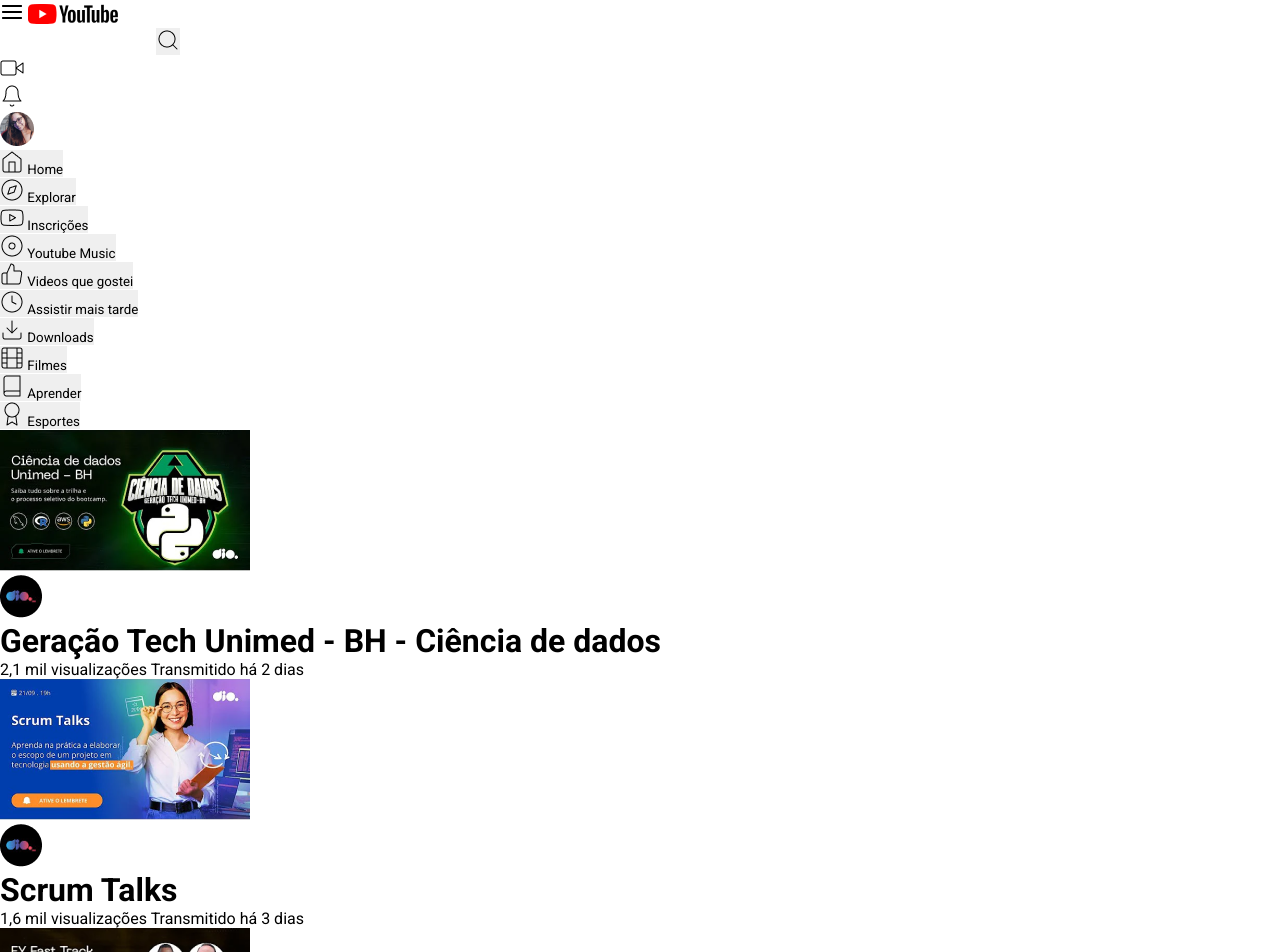
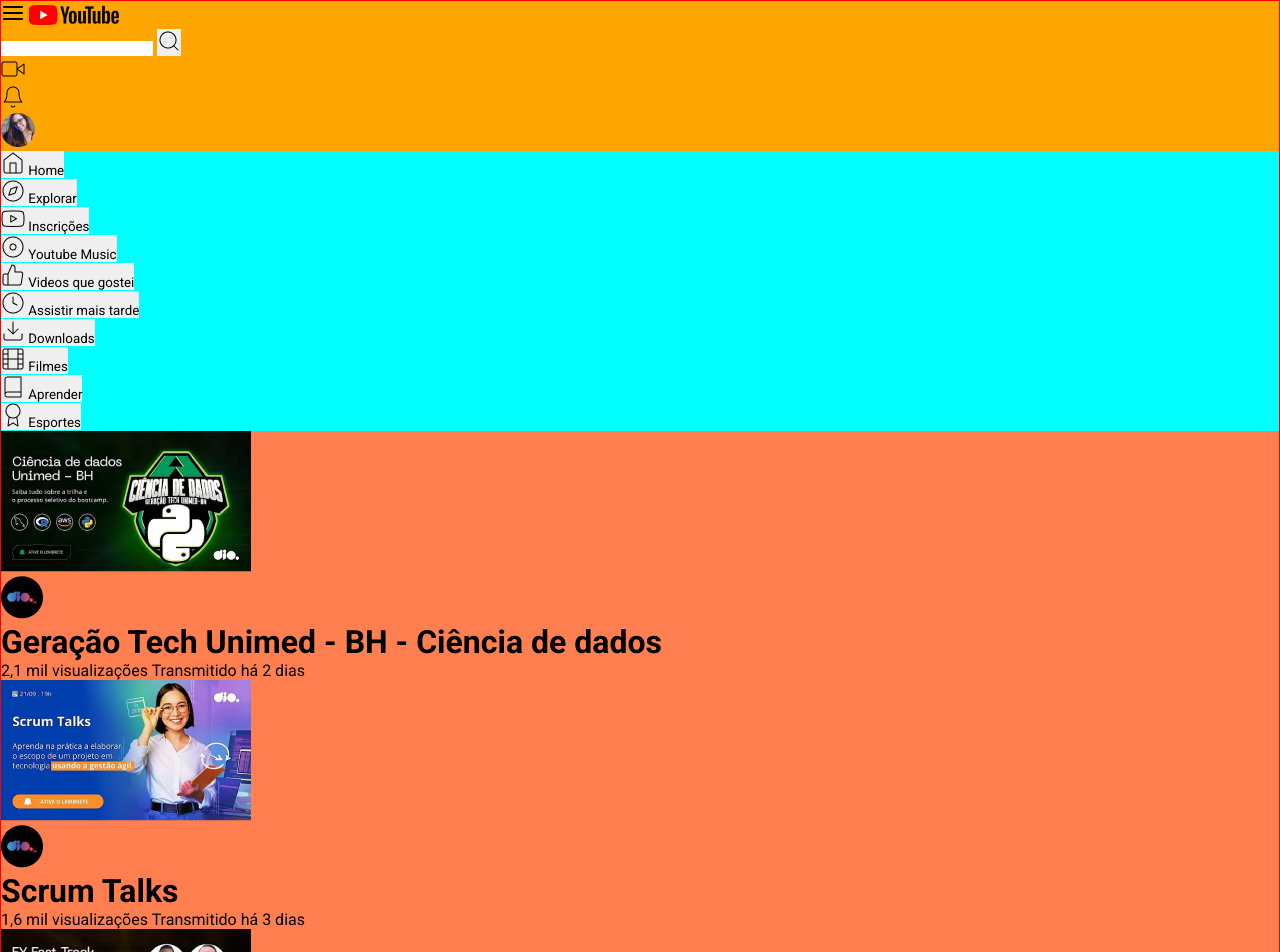
Before and after one commit to josuehenriquefeitosa/desafio-grid-dio-youtube, a plain HTML site: page index.html in a window 1280 px wide. Shown: the top 952 px of the page. Drawn offline with Linux system fonts and the light colour scheme.

Commit message:
definindo css

```diff
--- a/css/style.css
+++ b/css/style.css
@@ -9,5 +9,25 @@
 }
 
 body{
+    width: 100%;
+    box-sizing: border-box;
+    border: 1px solid red;
     display: grid;
 }
+
+.header{
+    background-color: orange;
+    width: 100% ;
+}
+
+.sidebar{
+    background-color: aqua;
+    width: 100%;
+    height: 100%;
+}
+
+.main{
+    background-color: coral;
+    width: 100%;
+    height: 100%;
+}
```
